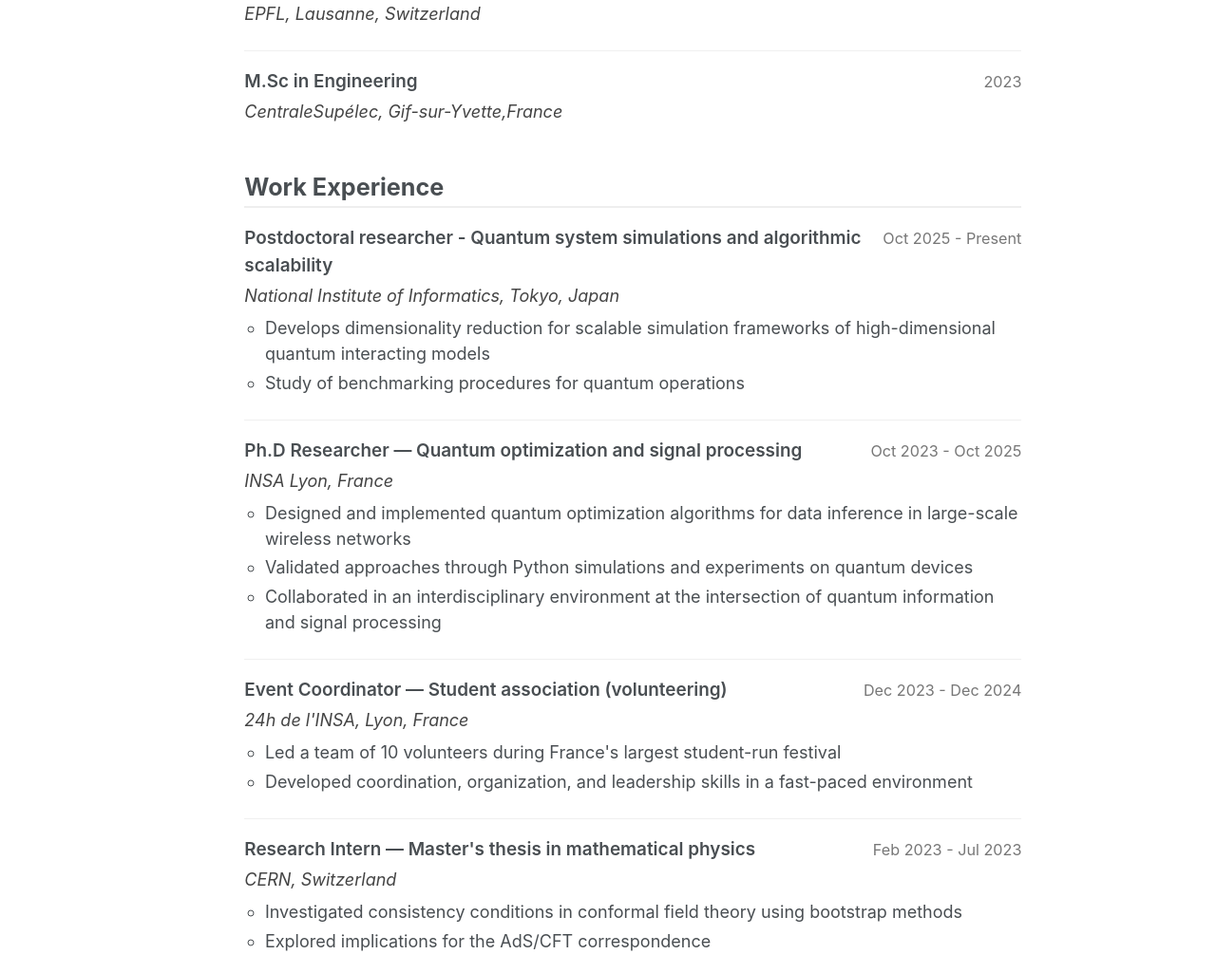
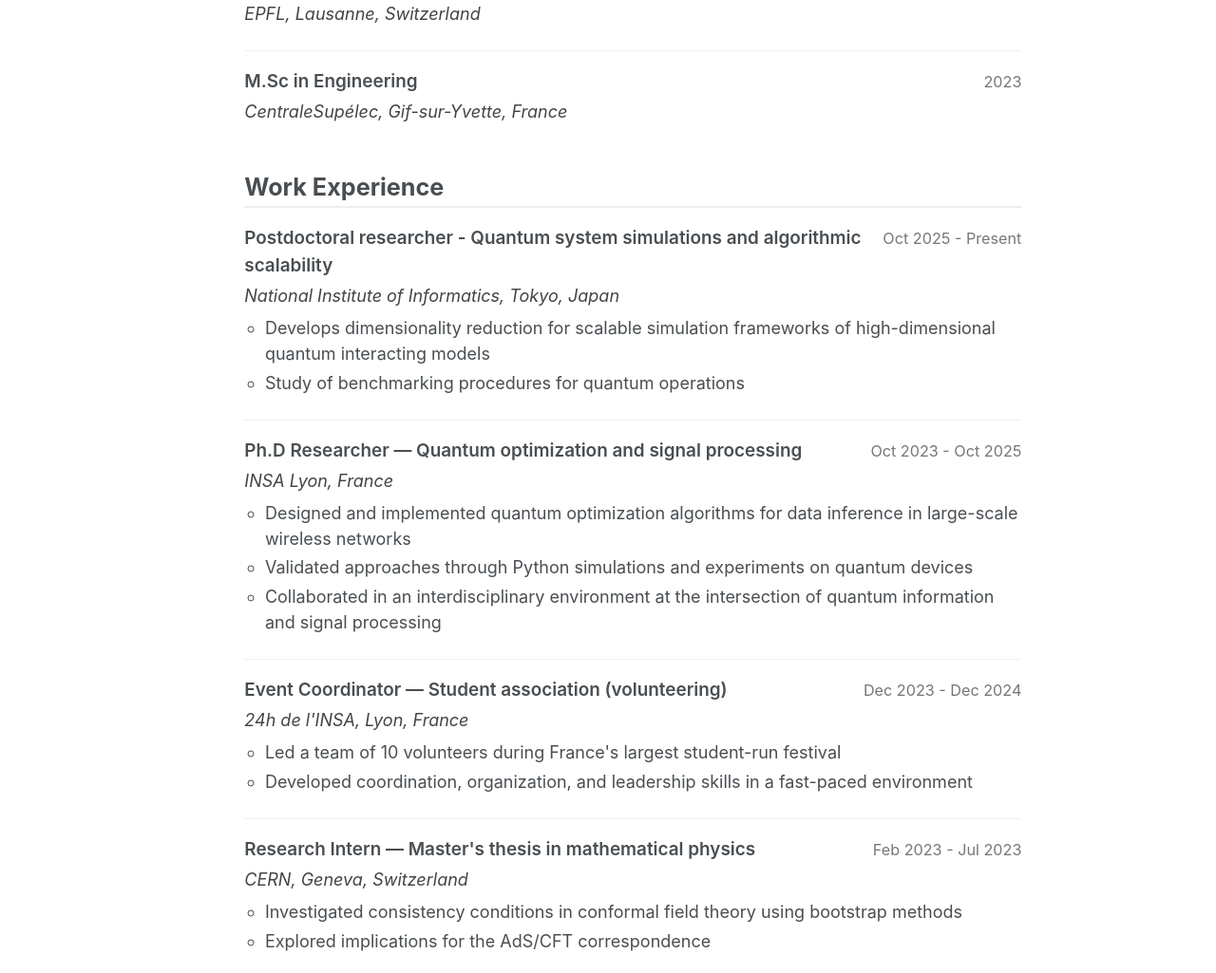
Before and after one commit to rpiron/rpiron.github.io, a Jekyll site: the page built from _pages/cv-json.md, in a window 1280 px wide and 1400 px high. Shown: the part 367-1392 px from the top of the window at 95% size. Built offline with Jekyll 4.4.1, drawn with Linux system fonts in a browser that asks for light colours; a script bundle is joined from its source files by our own code; library files that are not in the unit come from our copies.

Commit message:
typos cv

```diff
--- a/_data/cv.json
+++ b/_data/cv.json
@@ -24,7 +24,7 @@
       "endDate": "2023"
     },
     {
-      "institution": "CentraleSupélec, Gif-sur-Yvette,France",
+      "institution": "CentraleSupélec, Gif-sur-Yvette, France",
       "area": "M.Sc in Engineering",
       "endDate": "2023"
     }
@@ -64,7 +64,7 @@
     },
     {
       "position": "Research Intern — Master's thesis in mathematical physics",
-      "company": "CERN, Switzerland",
+      "company": "CERN, Geneva, Switzerland",
       "startDate": "Feb 2023",
       "endDate": "Jul 2023",
       "highlights": [
```
